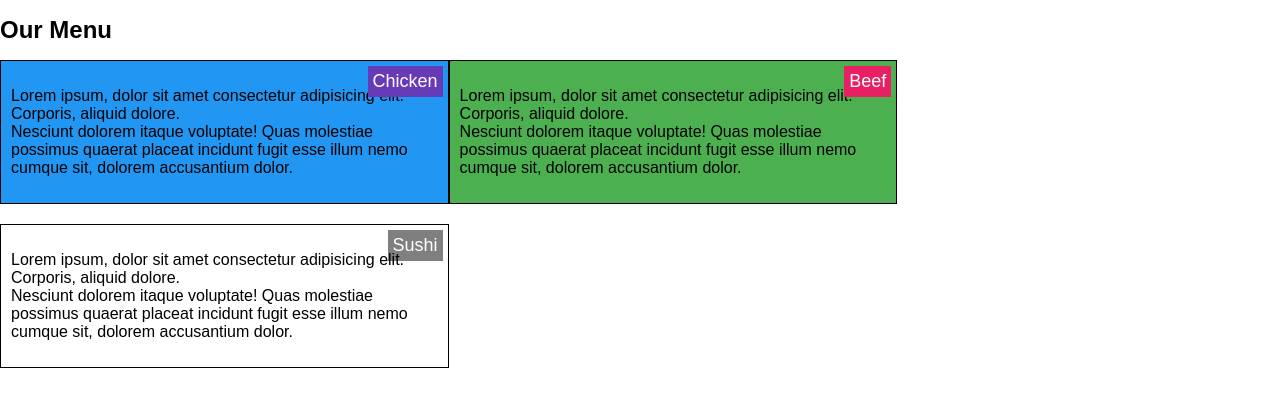
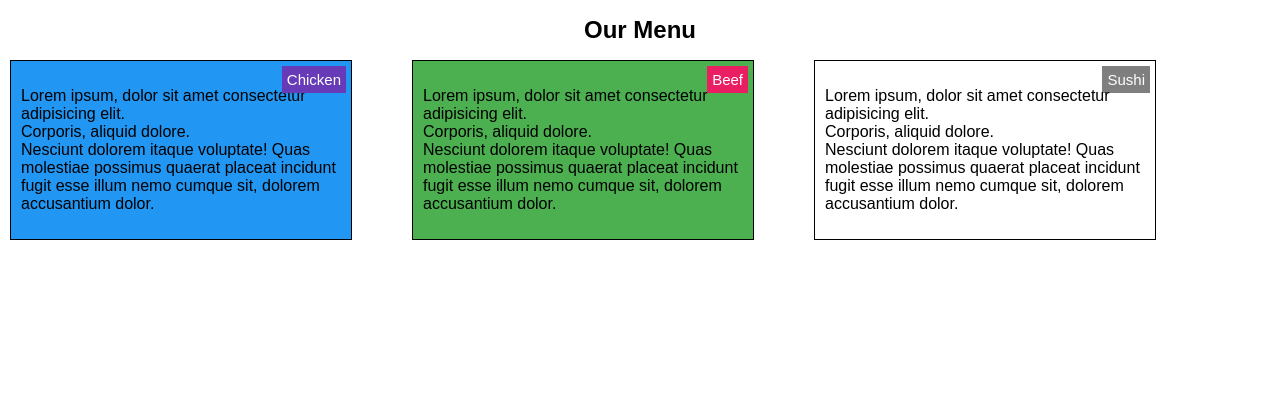
Before and after one commit to Imanefifi1/Module2, a plain HTML site: page index.html in a window 1280 px wide. Drawn offline with Linux system fonts and the light colour scheme.

Commit message:
first commit

```diff
--- a/index.html
+++ b/index.html
@@ -7,18 +7,18 @@
 <title >Module 2</title>
 </head>
 <body>
-  <h1>Our Menu</h1>
+  <h1> <center>Our Menu</center></h1>
   <div class="section">
     <div class="section-title">Chicken</div>
-    <p>Lorem ipsum, dolor sit amet consectetur adipisicing elit. Corporis, aliquid dolore. <br> Nesciunt dolorem itaque voluptate! Quas molestiae possimus quaerat placeat incidunt fugit esse illum nemo cumque sit, dolorem accusantium dolor.</p>
+    <p>Lorem ipsum, dolor sit amet consectetur adipisicing elit. <br> Corporis, aliquid dolore. <br> Nesciunt dolorem itaque voluptate! Quas molestiae possimus quaerat placeat incidunt fugit esse illum nemo cumque sit, dolorem accusantium dolor.</p>
   </div>
   <div class="section">
     <div class="section-title">Beef</div>
-    <p>Lorem ipsum, dolor sit amet consectetur adipisicing elit. Corporis, aliquid dolore. <br>Nesciunt dolorem itaque voluptate! Quas molestiae possimus quaerat placeat incidunt fugit esse illum nemo cumque sit, dolorem accusantium dolor.</p>
+    <p>Lorem ipsum, dolor sit amet consectetur adipisicing elit. <br> Corporis, aliquid dolore. <br>Nesciunt dolorem itaque voluptate! Quas molestiae possimus quaerat placeat incidunt fugit esse illum nemo cumque sit, dolorem accusantium dolor.</p>
   </div>
   <div class="section">
     <div class="section-title">Sushi</div>
-    <p>Lorem ipsum, dolor sit amet consectetur adipisicing elit. Corporis, aliquid dolore.<br>Nesciunt dolorem itaque voluptate! Quas molestiae possimus quaerat placeat incidunt fugit esse illum nemo cumque sit, dolorem accusantium dolor.</p>
+    <p>Lorem ipsum, dolor sit amet consectetur adipisicing elit. <br> Corporis, aliquid dolore.<br>Nesciunt dolorem itaque voluptate! Quas molestiae possimus quaerat placeat incidunt fugit esse illum nemo cumque sit, dolorem accusantium dolor.</p>
   </div>
 </body>
 </html>
--- a/styler.css
+++ b/styler.css
@@ -11,7 +11,9 @@ body {
 
   .section {
     border: 1px solid black;
-    margin-bottom: 20px;
+    margin-left: 10px;
+    margin-right: 50px;
+    display: inline;
   }
 
   .section-title {
@@ -27,14 +29,15 @@ body {
   /* Desktop View */
   @media (min-width: 992px) {
     .section {
-      width: 33.33%;
+      width: 25%;
       float: left;
       padding: 10px;
       position: relative;
+      display: inline;
     }
 
     .section-title {
-      font-size: 18px;
+      font-size: 15px;
     }
   }
 
```
